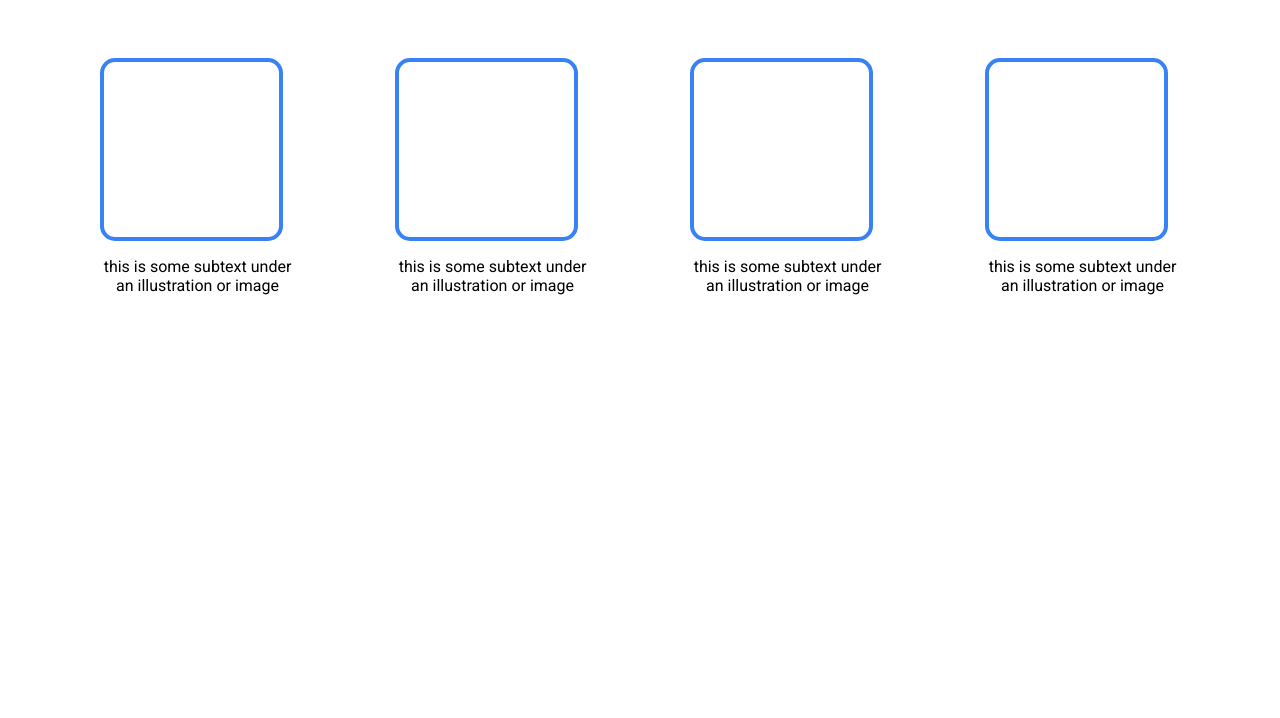
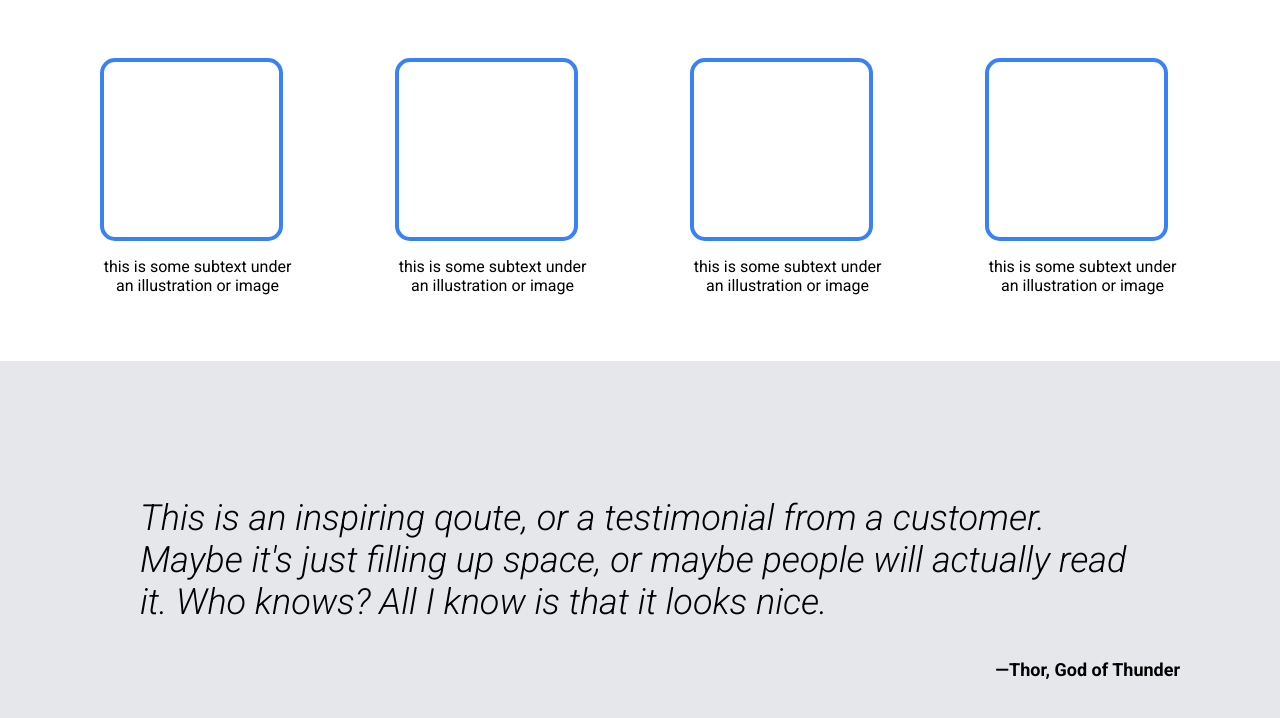
Before and after one commit to meisREAL/odin_landing_page, a plain HTML site: page index.html in a window 1280 px wide. Shown: the part 587-1305 px from the top of the page. Before the commit the page ends 948 px from the top, so only its background shows below. Drawn offline with Linux system fonts and the light colour scheme.

Commit message:
qoute section

```diff
--- a/index.html
+++ b/index.html
@@ -61,6 +61,13 @@
             </div>
         </div>
     </div>
+    <div class="qoute">
+        <blockquote>
+            This is an inspiring qoute, or a testimonial from a customer. Maybe it's just filling up space, or maybe
+            people will actually read it. Who knows? All I know is that it looks nice.
+        </blockquote>
+        <figcaption>&mdash;Thor, God of Thunder</figcaption>
+    </div>
 </body>
 
 </html>
--- a/style.css
+++ b/style.css
@@ -97,3 +97,20 @@ h2 {
     border: 4px solid #3882f6;
     border-radius: 15px;
 }
+
+.qoute {
+    background-color: #e5e7eb;
+    padding: 100px;
+}
+
+blockquote {
+    font-size: 36px;
+    font-weight: 300;
+    font-style: italic;
+}
+
+figcaption {
+    font-size: 18px;
+    font-weight: bold;
+    text-align: right;
+}
```
